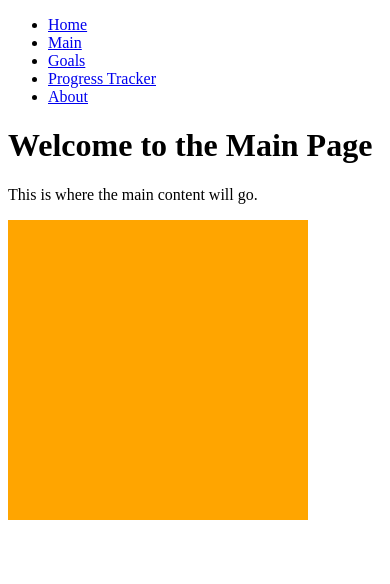
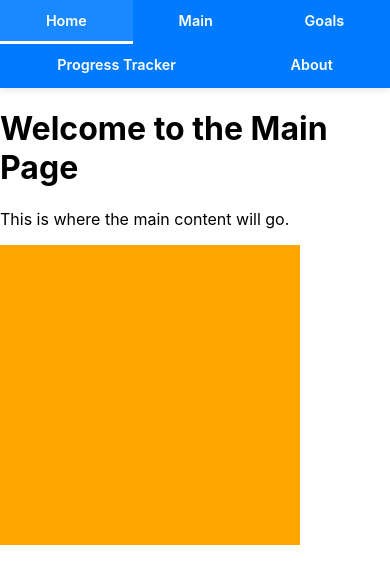
Before and after one commit to JumesP/Progress, a React (Create React App) app in the folder client/: page / in a window 390 px wide. Shown: the top 584 px of the page. Built offline with nearby package versions, Linux system fonts and the light colour scheme.

Commit message:
nav fix and index style import
changes made to the original template

```diff
--- a/client/src/index.js
+++ b/client/src/index.js
@@ -1,6 +1,7 @@
 import React from "react";
 import ReactDOM from "react-dom/client";
 import App from "./App";
+import "./index.css"
 
 const root = ReactDOM.createRoot(document.getElementById("root"));
 root.render(
--- a/client/src/pages/Layout.js
+++ b/client/src/pages/Layout.js
@@ -1,6 +1,6 @@
 import { Outlet, Link } from "react-router-dom";
 import React from "react";
-// import "./styles.css"; - styles for this navbar
+import "./css/Layout.scss";
 
 const Layout = () => {
     return (
--- /dev/null
+++ b/client/src/pages/css/Layout.scss
@@ -0,0 +1,63 @@
+nav {
+  background-color: #007bff;
+  padding: 0;
+  box-shadow: 0 2px 8px rgba(0, 0, 0, 0.1);
+  position: sticky;
+  top: 0;
+  z-index: 100;
+
+  ul {
+    display: flex;
+    flex-direction: row;
+    list-style: none;
+    margin: 0;
+    padding: 0;
+    align-items: center;
+    justify-content: center;
+    gap: 0;
+
+    li {
+      margin: 0;
+      padding: 0;
+
+      a {
+        display: block;
+        padding: 1rem 1.5rem;
+        color: white;
+        text-decoration: none;
+        font-weight: 600;
+        transition: all 0.3s ease;
+        border-bottom: 3px solid transparent;
+
+        &:hover {
+          background-color: rgba(255, 255, 255, 0.1);
+          border-bottom-color: white;
+        }
+
+        &:active {
+          background-color: rgba(255, 255, 255, 0.2);
+        }
+      }
+    }
+  }
+}
+
+@media (max-width: 768px) {
+  nav {
+    ul {
+      flex-wrap: wrap;
+      gap: 0;
+
+      li {
+        flex: 1 1 auto;
+        min-width: 100px;
+
+        a {
+          padding: 0.75rem 1rem;
+          text-align: center;
+          font-size: 0.9rem;
+        }
+      }
+    }
+  }
+}
```
